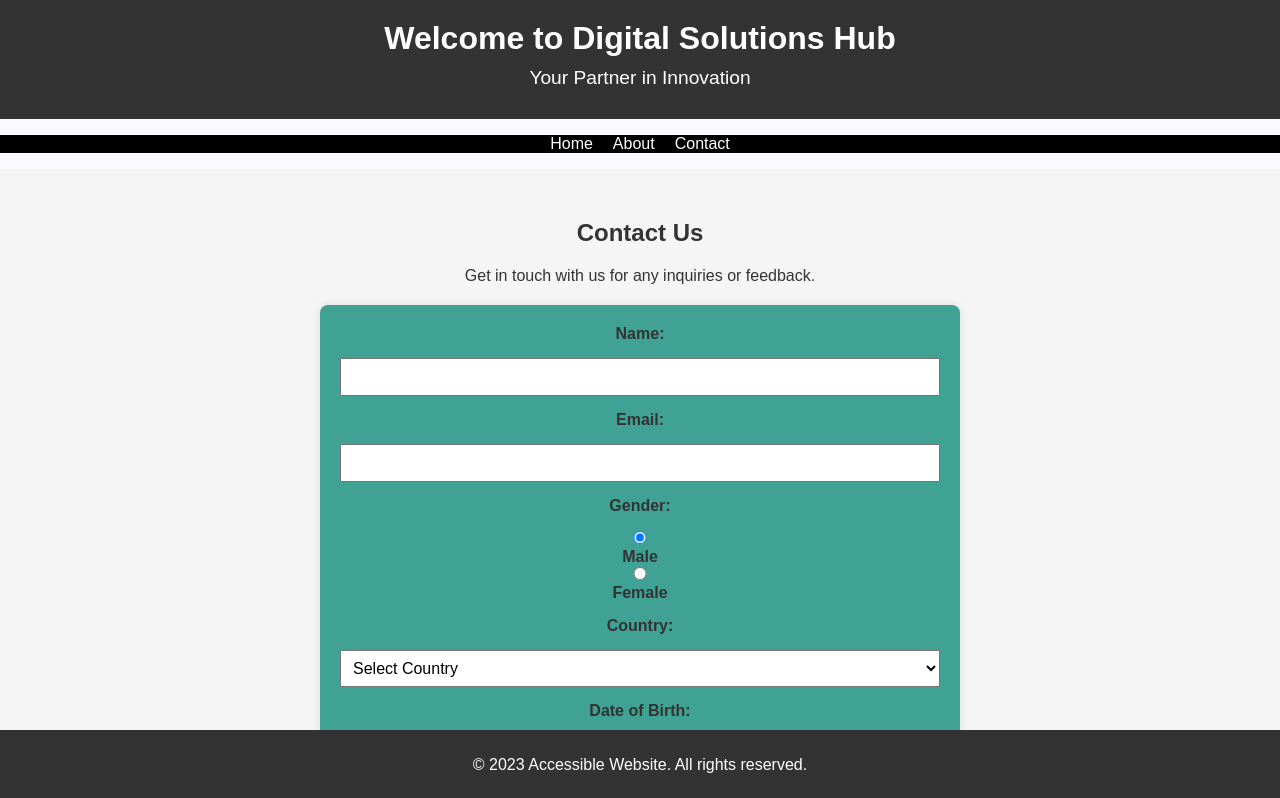
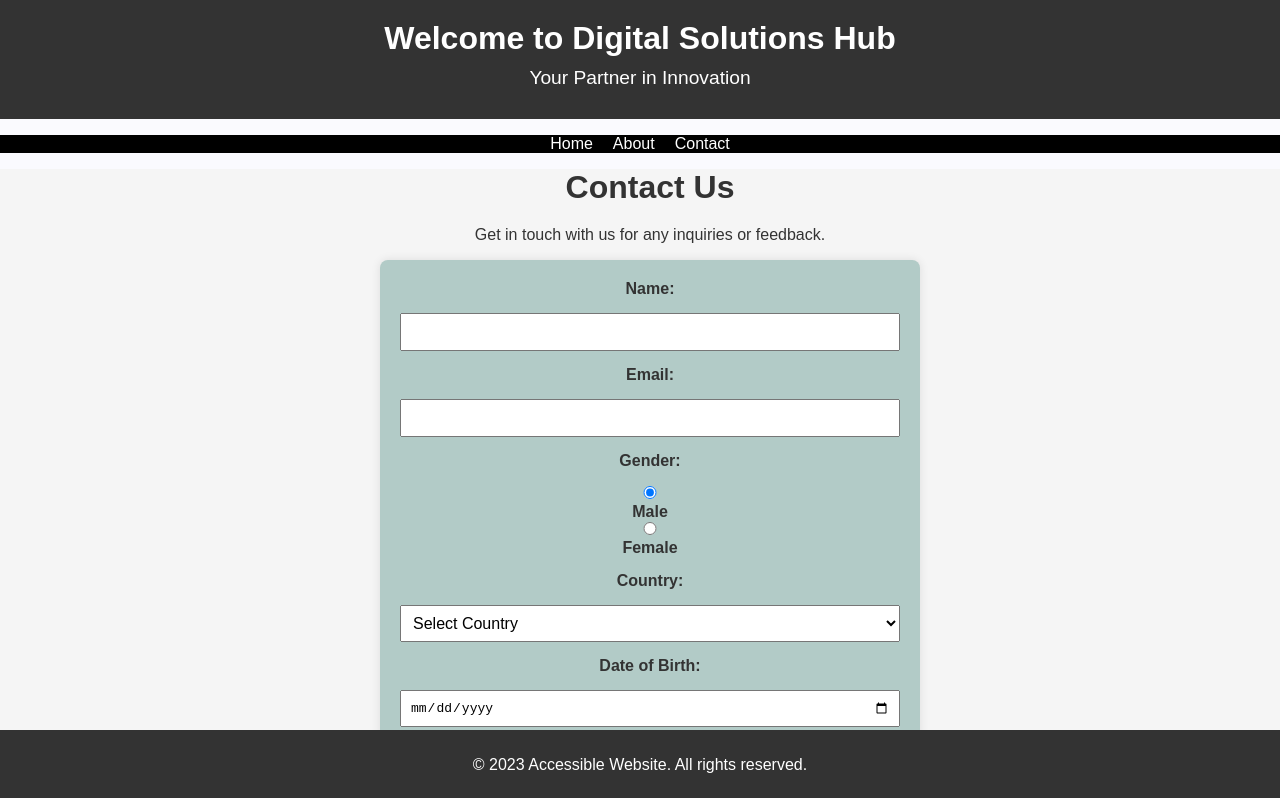
Before and after one commit to hafizkh/Visually-Impaired-AI-website, a React (Vite) app: page /contact in a window 1280 px wide. Shown: the top 798 px of the page. Built offline with nearby package versions, Linux system fonts and the light colour scheme.

Commit message:
fixed contrast errors

```diff
--- a/src/Pages/Contact.js
+++ b/src/Pages/Contact.js
@@ -1,10 +1,12 @@
 import React from 'react';
 import AccessibleForm from '../components/AccessibleForm';
+import { Homestyles } from '../utils/constants';
+
 
 const Contact = () => {
     return (
         <section id="contact">
-            <h2>Contact Us</h2>
+            <h2 style={Homestyles.heading}>Contact Us</h2>
             <p>Get in touch with us for any inquiries or feedback.</p>
             <AccessibleForm />
         </section>
--- a/src/components/AccessibleForm.js
+++ b/src/components/AccessibleForm.js
@@ -117,7 +117,6 @@ const AccessibleForm = () => {
                 aria-label="Message"
                 required
             ></textarea>
-
             <button type="submit">Submit</button>
         </form>
     );
--- a/src/styling/style.css
+++ b/src/styling/style.css
@@ -49,7 +49,7 @@ a:hover {
 }
 
 section {
-  padding: 50px 20px;
+  padding: 0px 30px 70px 50px;
   text-align: center;
   background-color: #f5f5f5;
   color: #333;
@@ -88,14 +88,15 @@ footer {
 }
 
 form {
-  background-color: rgb(64, 162, 148);
+  background-color: rgb(178, 203, 199);
   padding: 20px;
-  margin: 20px auto;
-  max-width: 600px;
+  margin: 10px auto;
+  max-width: 500px;
   border-radius: 8px;
   box-shadow: 0 0 10px rgba(0, 0, 0, 0.1);
   display: grid;
   gap: 15px;
+  margin-bottom: 20px;
 }
 
 label {
--- a/src/utils/constants.js
+++ b/src/utils/constants.js
@@ -90,4 +90,6 @@ export const Homestyles = {
         boxShadow: '0 0 10px rgba(0, 0, 0, 0.1)',
         marginBottom: '20px',
     },
+
+
 };
```
